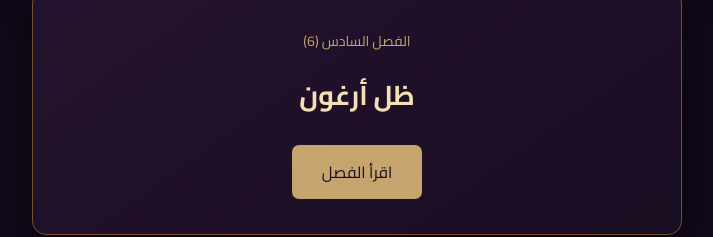
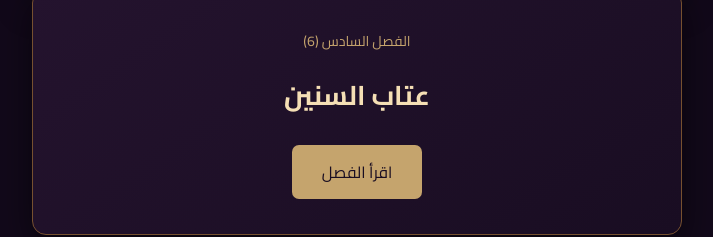
Before and after one commit to hekaya-turwa/hekaya-turwa, a plain HTML site: page qaswara.html in a window 1280 px wide. Shown: the part 2606-2843 px from the top of the page, without its empty margins (283-996 px from the left). Drawn offline with Linux system fonts and the light colour scheme.

Commit message:
Change chapter title from 'ظل أرغون' to 'عتاب السنين'

```diff
--- a/qaswara.html
+++ b/qaswara.html
@@ -90,7 +90,7 @@
 </div>
 <div class="chapter-card">
     <span>الفصل السادس (6)</span>
-    <h3>ظل أرغون</h3>
+    <h3>عتاب السنين</h3>
     <a href="chapters/chapter-06.html">
         اقرأ الفصل
     </a>
```
